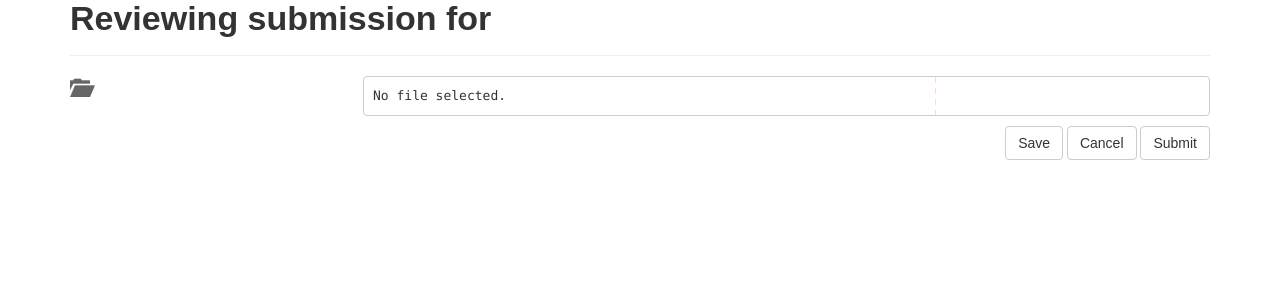
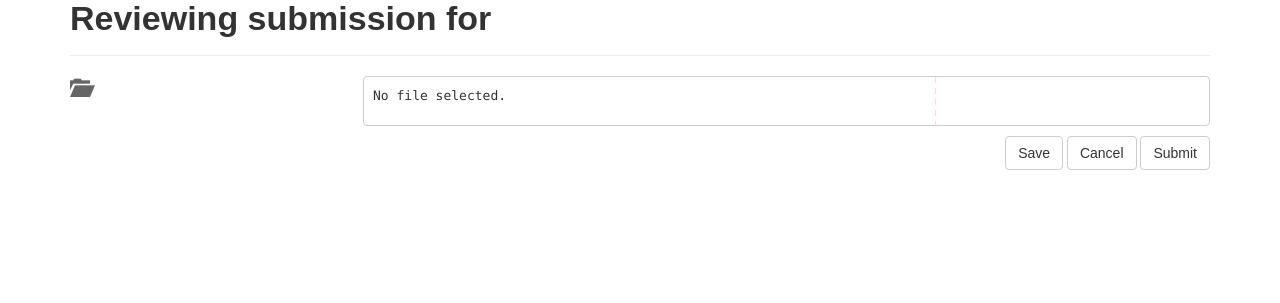
Before and after one commit to eyeofthetiger/codereview, a Django app: template review/templates/review/submission.html in a window 1280 px wide. Shown: the part 143-446 px from the top of the page. Run offline with Django 3.2, Linux system fonts and the light colour scheme; the template is opened without the code that fills it, so the values that code supplies are empty; some libraries are stand-ins or nearby versions.

Commit message:
Code Review: scroll issue

```diff
--- a/review/static/review/style.css
+++ b/review/static/review/style.css
@@ -179,10 +179,10 @@ div#filetree{
 }
 pre#filecontents{
   overflow: visible;
-  overflow-x: scroll;
-  word-wrap: normal;
+  word-wrap: auto;
   width: 100%;
   background: url(../../static/review/80char.png) repeat-y left top local;
+  padding-bottom: 20px;
 }
 .review-buttons{
   text-align: right;
```
